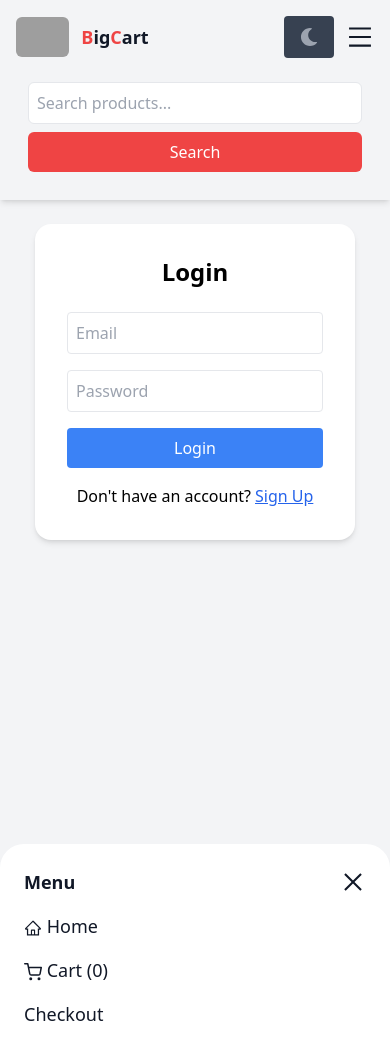
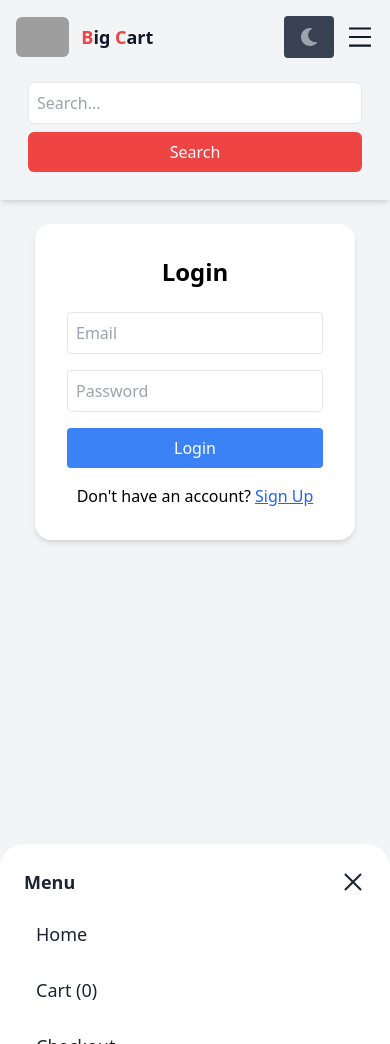
Before and after one commit to RahulChauhan101/Big-cart-ecommerce-website-, a React (Vite) app: page /auth in a window 390 px wide. Built offline with nearby package versions, Linux system fonts and the light colour scheme; grey boxes are pictures that could not be loaded.

Commit message:
new navbar responsive

```diff
--- a/src/Navbar/Navbar.jsx
+++ b/src/Navbar/Navbar.jsx
@@ -16,15 +16,14 @@ const Navbar = ({ onSearch }) => {
   const [fullName, setFullName] = useState("");
   const [avatarUrl, setAvatarUrl] = useState("");
 
-  // Cart total items
+  // Cart Items
   const cartItems = useSelector((state) => state.cart.items);
   const cartCount = cartItems.reduce((acc, item) => acc + (item.quantity || 1), 0);
 
-  // Fetch user data
+  // Fetch User Profile
   useEffect(() => {
     const fetchUser = async () => {
       const session = (await supabase.auth.getSession()).data.session;
-
       if (!session) {
         setUser(null);
         return;
@@ -32,6 +31,7 @@ const Navbar = ({ onSearch }) => {
 
       const { data } = await supabase.auth.getUser();
       const loggedUser = data?.user;
+
       setUser(loggedUser);
 
       const { data: profile } = await supabase
@@ -54,7 +54,7 @@ const Navbar = ({ onSearch }) => {
 
   return (
     <>
-      {/* NAVBAR TOP */}
+      {/* NAVBAR */}
       <nav className="p-4 shadow-md sticky top-0 z-50 bg-gray-100 dark:bg-gray-900">
         <div className="max-w-7xl mx-auto flex items-center justify-between">
 
@@ -65,26 +65,72 @@ const Navbar = ({ onSearch }) => {
               className="h-10 rounded-md"
             />
             <span className="font-bold text-lg text-gray-900 dark:text-white">
-              <span className="text-red-500">B</span>ig
-              <span className="text-red-500">C</span>art
+              <span className="text-red-500">B</span>ig <span className="text-red-500">C</span>art
             </span>
           </Link>
 
-          {/* DESKTOP ONLY */}
-          <div className="hidden md:flex items-center gap-3">
+          {/* DESKTOP MENU */}
+          <div className="hidden md:flex items-center gap-6 text-gray-900 dark:text-white">
+
+            <Link to="/" className="hover:underline">Home</Link>
+
+            <Link to="/cart" className="relative hover:underline">
+              Cart
+              {cartCount > 0 && (
+                <span className="absolute -top-2 -right-3 bg-red-600 text-white text-xs px-2 rounded-full">
+                  {cartCount}
+                </span>
+              )}
+            </Link>
+
+            <Link to="/checkout" className="hover:underline">Checkout</Link>
+
+            <Link to="/products" className="hover:underline">Products</Link>
+
+            {/* PROFILE DESKTOP */}
+            {user && (
+              <Link
+                to="/profile"
+                className="flex items-center gap-3 px-3 py-2 rounded-lg hover:bg-gray-200 dark:hover:bg-gray-700 transition"
+              >
+                <img
+                  src={avatarUrl || "https://via.placeholder.com/40"}
+                  className="w-10 h-10 rounded-full border-2 border-red-500 object-cover"
+                />
+
+                <div className="flex flex-col leading-tight">
+                  <span className="font-semibold text-sm text-gray-900 dark:text-white">
+                    {fullName}
+                  </span>
+                  <span className="text-xs text-gray-600 dark:text-gray-300">
+                    {user.email}
+                  </span>
+                </div>
+              </Link>
+            )}
+
+            {!user ? (
+              <Link to="/auth" className="hover:underline">Login</Link>
+            ) : (
+              <button onClick={handleLogout} className="hover:underline">Logout</button>
+            )}
+
+            {/* DESKTOP SEARCH */}
             <input
               type="text"
               value={input}
               onChange={(e) => setInput(e.target.value)}
-              placeholder="Search products..."
+              placeholder="Search..."
               className="p-2 border rounded-md bg-white dark:bg-gray-800 text-gray-900 dark:text-white"
             />
+
             <button
               onClick={() => onSearch(input)}
               className="px-4 py-2 bg-red-500 text-white rounded-md hover:bg-red-600"
             >
               Search
             </button>
+
             <DarkModeToggle />
           </div>
 
@@ -99,13 +145,13 @@ const Navbar = ({ onSearch }) => {
           </div>
         </div>
 
-        {/* STICKY MOBILE SEARCH BAR */}
+        {/* MOBILE SEARCH */}
         <div className="md:hidden mt-3 sticky top-16 z-40 bg-gray-100 dark:bg-gray-900 p-3">
           <input
             type="text"
             value={input}
             onChange={(e) => setInput(e.target.value)}
-            placeholder="Search products..."
+            placeholder="Search..."
             className="w-full p-2 border rounded-md bg-white dark:bg-gray-800 text-gray-900 dark:text-white"
           />
           <button
@@ -125,17 +171,20 @@ const Navbar = ({ onSearch }) => {
         ></div>
       )}
 
-      {/* BOTTOM SHEET MENU (Meesho Style) */}
+      {/* MOBILE BOTTOM SHEET MENU */}
       <div
-        className={`fixed bottom-0 left-0 w-full bg-white dark:bg-gray-800 rounded-t-3xl shadow-xl z-50 p-6 transition-transform duration-300 ${
+        className={`fixed bottom-0 left-0 w-full opacity-95
+           bg-white dark:bg-gray-400 rounded-t-3xl shadow-xl z-50 p-6 transition-transform duration-300 ${
+
+
+
+
           menuOpen ? "translate-y-0" : "translate-y-full"
         }`}
       >
-        {/* CLOSE BUTTON */}
+        {/* HEADER */}
         <div className="flex justify-between items-center mb-4">
-          <h2 className="text-lg font-semibold text-gray-900 dark:text-white">
-            Menu
-          </h2>
+          <h2 className="text-lg font-semibold text-gray-900 dark:text-white">Menu</h2>
           <AiOutlineClose
             size={26}
             className="text-gray-900 dark:text-white cursor-pointer"
@@ -143,59 +192,76 @@ const Navbar = ({ onSearch }) => {
           />
         </div>
 
-        {/* MENU LIST */}
-        <div className="flex flex-col gap-4 text-gray-900 dark:text-white">
+        {/* MOBILE PROFILE CARD */}
+        {user && (
+          <Link
+            to="/profile"
+            onClick={() => setMenuOpen(false)}
+            className="flex items-center gap-4 p-4 rounded-xl bg-gray-200 dark:bg-gray-700 cursor-pointer hover:bg-#b91a1a-300 dark:hover:bg-gray-600 transition mb-4"
+          >
+            <img
+              src={avatarUrl || "https://via.placeholder.com/80"}
+              className="w-14 h-14 rounded-full border-2 border-red-500 object-cover"
+            />
 
-          <Link to="/" onClick={() => setMenuOpen(false)} className="text-lg">
-            <AiOutlineHome className="inline" /> Home
+            <div className="flex flex-col leading-tight">
+              <span className="font-semibold text-lg text-gray-900 dark:text-white">
+                {fullName}
+              </span>
+              <span className="text-sm text-gray-700 dark:text-gray-300">
+                {user.email}
+              </span>
+            </div>
+          </Link>
+        )}
+
+        {/* MENU LINKS */}
+        <div className="flex flex-col gap-3 text-gray-900 dark:text-white">
+
+          <Link
+            to="/"
+            onClick={() => setMenuOpen(false)}
+            className="text-lg px-3 py-2 rounded-lg cursor-pointer hover:bg-gray-200 dark:hover:bg-gray-700 transition"
+          >
+            Home
           </Link>
 
-          <Link to="/cart" onClick={() => setMenuOpen(false)} className="text-lg">
-            <FiShoppingCart className="inline" /> Cart ({cartCount})
+          <Link
+            to="/cart"
+            onClick={() => setMenuOpen(false)}
+            className="text-lg px-3 py-2 rounded-lg cursor-pointer hover:bg-gray-200 dark:hover:bg-gray-700 transition"
+          >
+            Cart ({cartCount})
           </Link>
 
-          <Link to="/checkout" onClick={() => setMenuOpen(false)} className="text-lg">
+          <Link
+            to="/checkout"
+            onClick={() => setMenuOpen(false)}
+            className="text-lg px-3 py-2 rounded-lg cursor-pointer hover:bg-gray-200 dark:hover:bg-gray-700 transition"
+          >
             Checkout
           </Link>
 
-          <Link to="/products" onClick={() => setMenuOpen(false)} className="text-lg">
+          <Link
+            to="/products"
+            onClick={() => setMenuOpen(false)}
+            className="text-lg px-3 py-2 rounded-lg cursor-pointer hover:bg-gray-200 dark:hover:bg-gray-700 transition"
+          >
             Products
           </Link>
 
-          {/* USER PROFILE */}
-          {user && (
-            <Link
-              to="/profile"
-              onClick={() => setMenuOpen(false)}
-              className="flex items-center gap-3 mt-2 bg-gray-200 dark:bg-gray-700 p-3 rounded-xl"
-            >
-              <img
-                src={avatarUrl || "https://via.placeholder.com/40"}
-                className="w-12 h-12 rounded-full border-2 border-red-500 object-cover"
-              />
-              <div>
-                <h3 className="font-semibold">{fullName}</h3>
-                <p className="text-sm text-gray-600 dark:text-gray-300">{user.email}</p>
-              </div>
-            </Link>
-          )}
-
-          {/* LOGIN & LOGOUT */}
           {!user ? (
             <Link
               to="/auth"
-              className="text-lg"
               onClick={() => setMenuOpen(false)}
+              className="text-lg px-3 py-2 rounded-lg cursor-pointer hover:bg-gray-200 dark:hover:bg-gray-700 transition"
             >
               <IoIosLogIn className="inline" /> Login
             </Link>
           ) : (
             <button
-              onClick={() => {
-                handleLogout();
-                setMenuOpen(false);
-              }}
-              className="text-lg text-left"
+              onClick={() => { handleLogout(); setMenuOpen(false); }}
+              className="text-lg text-left px-3 py-2 rounded-lg cursor-pointer hover:bg-gray-200 dark:hover:bg-gray-700 transition"
             >
               <IoIosLogOut className="inline" /> Logout
             </button>
```
